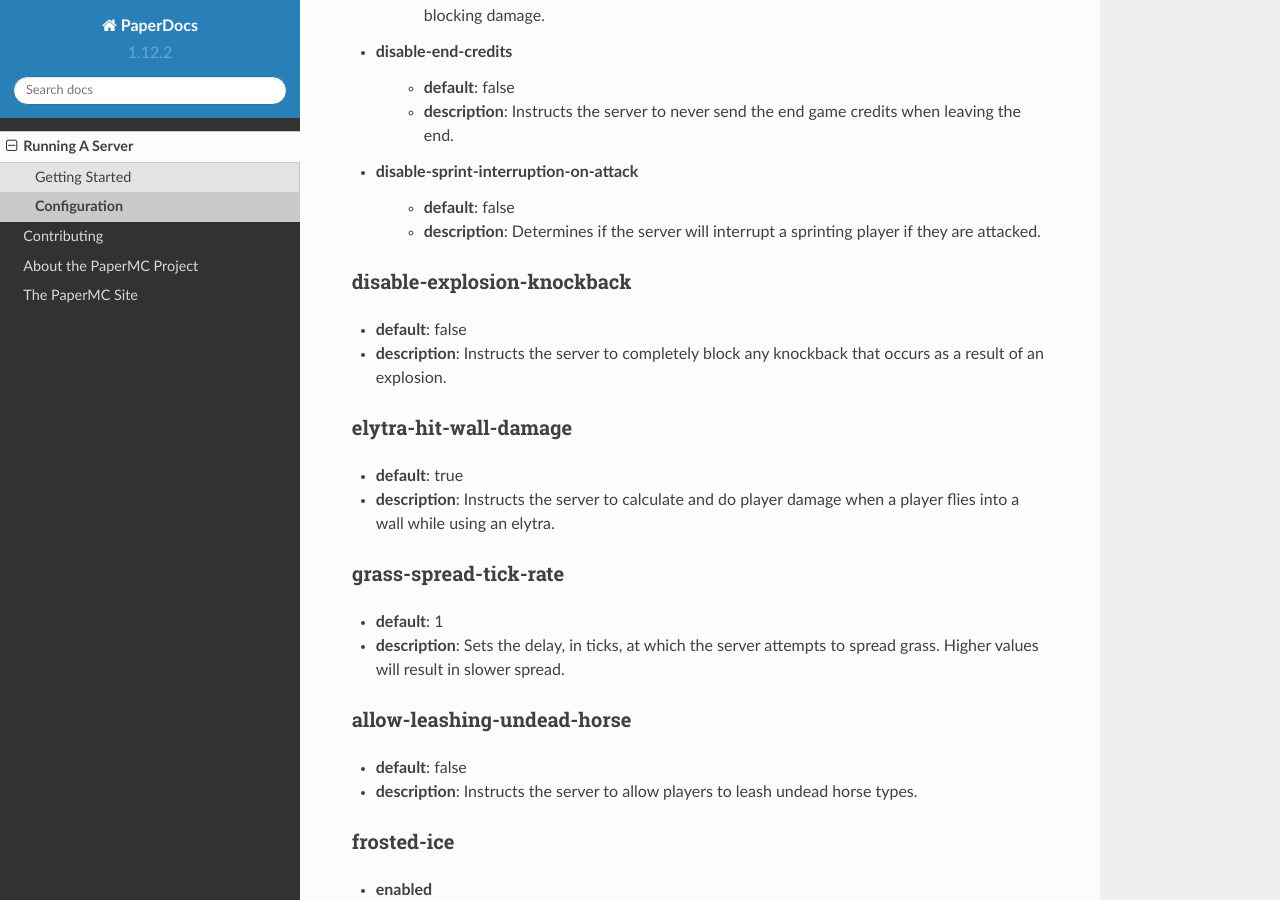
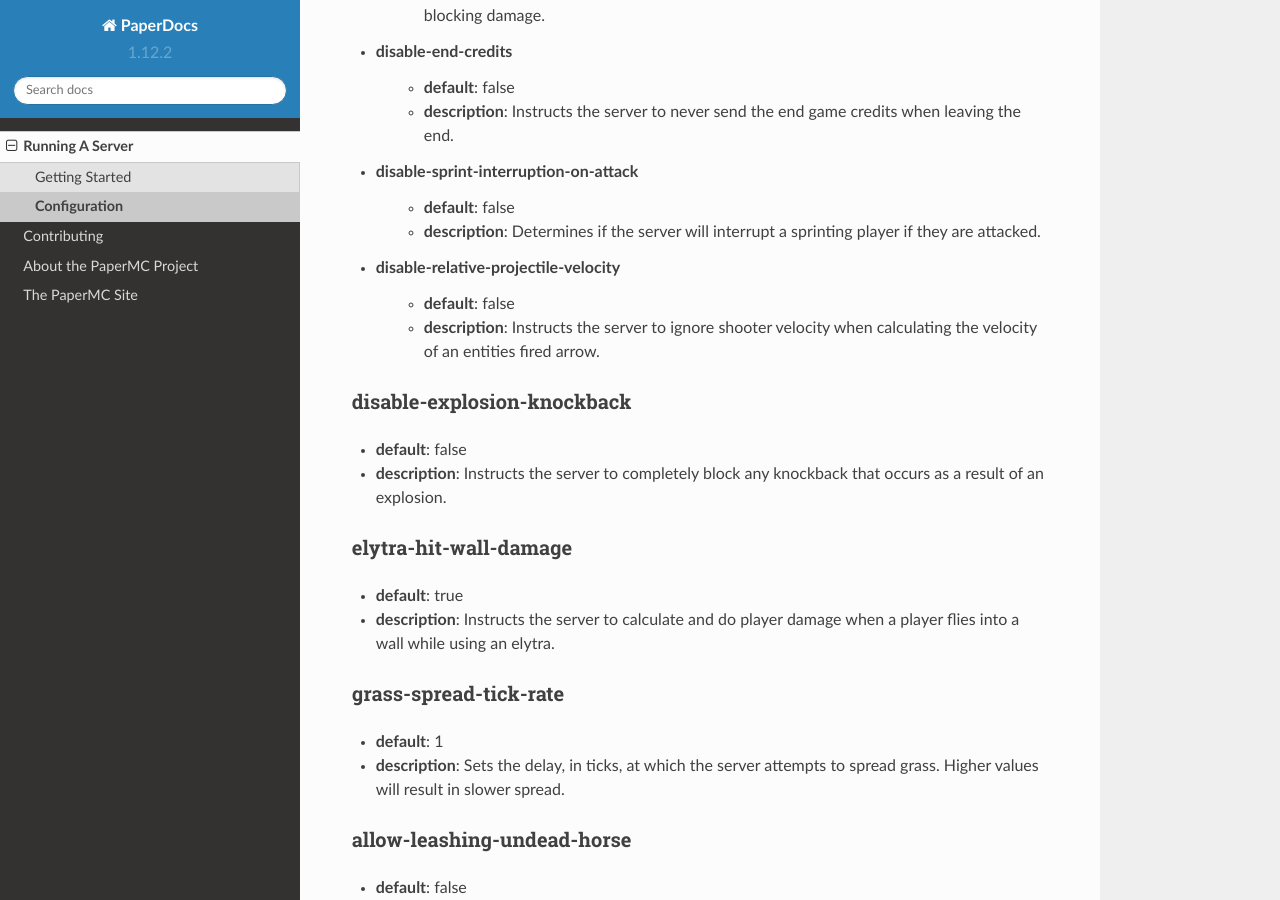
Before and after one commit to PaperMC/PaperDocs, a Sphinx documentation site: the page built from source/server/configuration.rst, in a window 1280 px wide and 900 px high, scrolled down 7422 px. Built offline with Sphinx 7.4.7 and the Read the Docs theme 2.0.0, drawn with Linux system fonts in a browser that asks for light colours.

Commit message:
Add game-mechanics.disable-relative-projectile-velocity documentation
https://github.com/PaperMC/Paper/commit/ad8dbf3d2bf60b3154eba52c59cbe13dcd82631d

```diff
--- a/source/server/configuration.rst
+++ b/source/server/configuration.rst
@@ -330,6 +330,11 @@
     - **default**: false
     - **description**: Determines if the server will interrupt a sprinting
       player if they are attacked.
+
+* disable-relative-projectile-velocity
+    - **default**: false
+    - **description**: Instructs the server to ignore shooter velocity when
+      calculating the velocity of an entities fired arrow.
 
 disable-explosion-knockback
 ~~~~~~~~~~~~~~~~~~~~~~~~~~~
```
